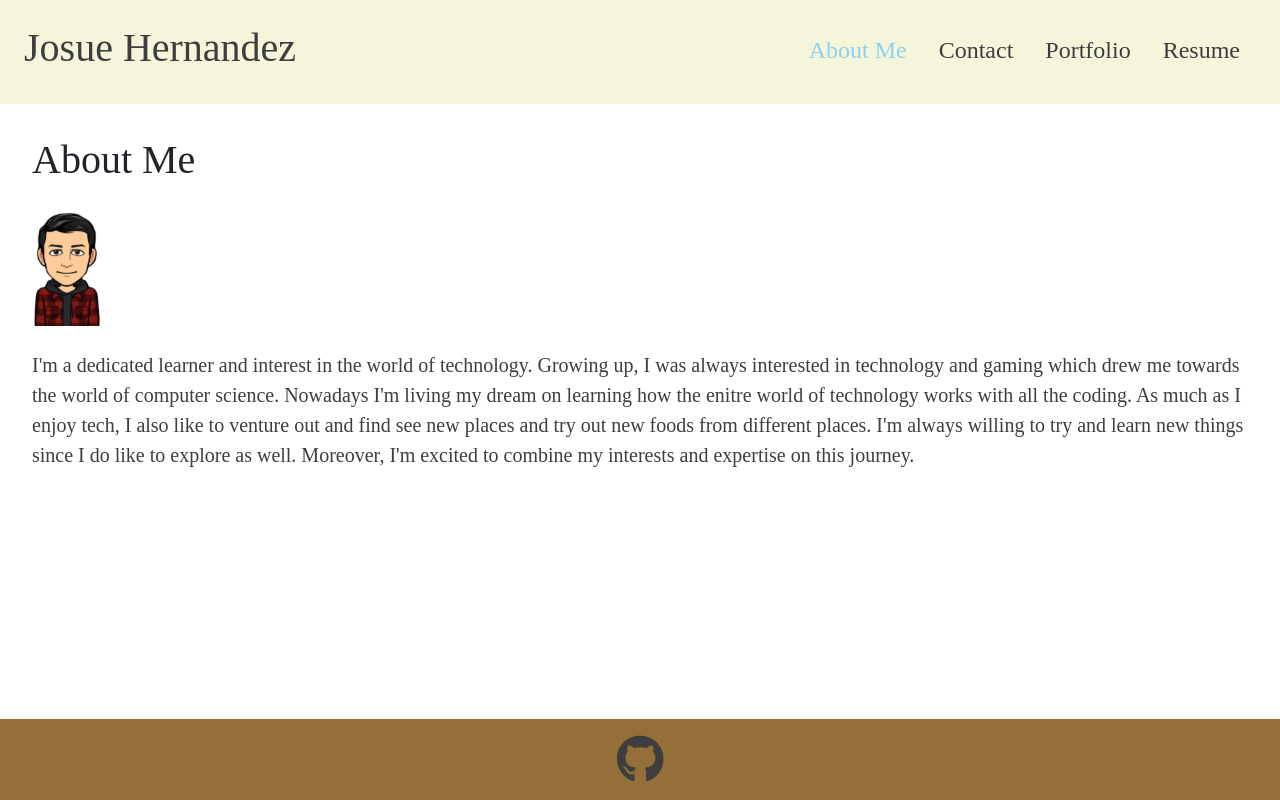
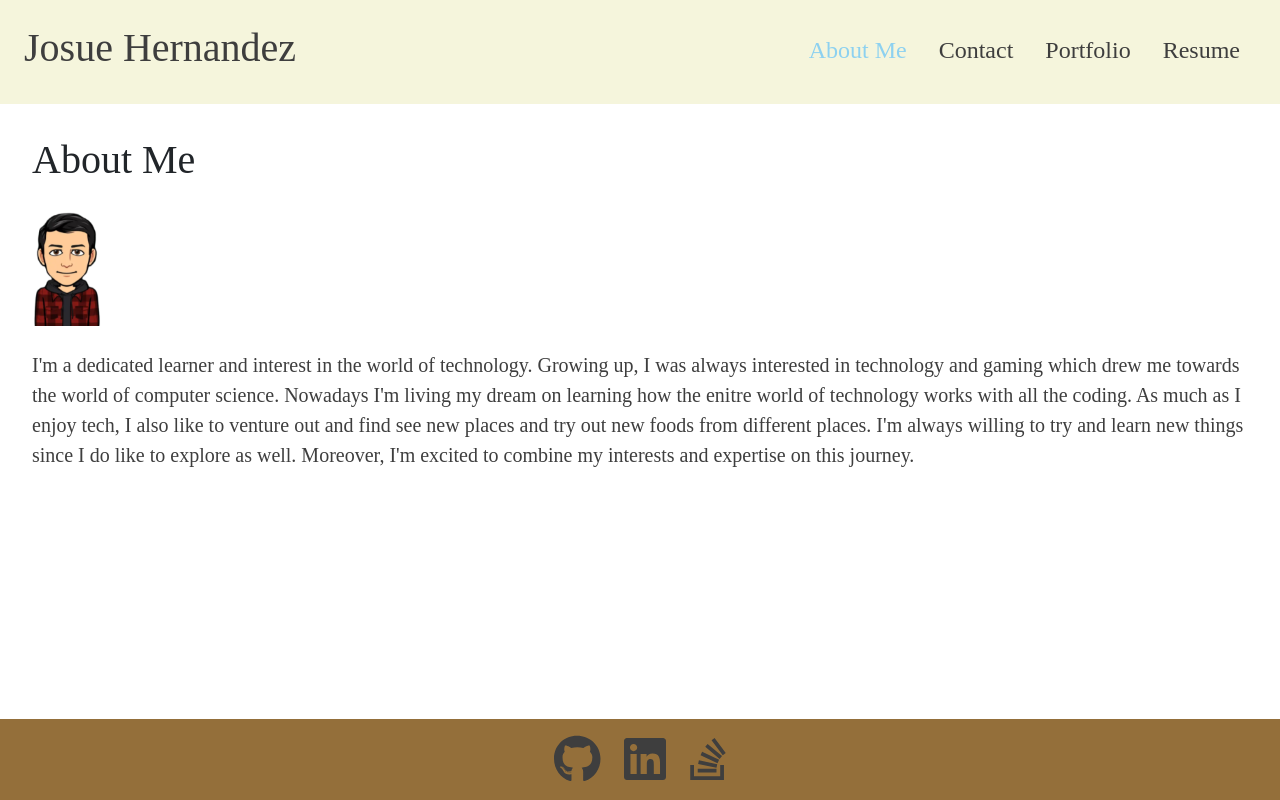
Before and after one commit to JosueHernand/JosueCodeCrafted, a React (Vite) app: page / in a window 1280 px wide. Built offline with nearby package versions, Linux system fonts and the light colour scheme.

Commit message:
Added two more icons

```diff
--- a/src/app.css
+++ b/src/app.css
@@ -43,7 +43,7 @@ p.dark-grey {
   color: var(--dark-grey);
 }
 
-.githubIcon:hover {
+.iconStyle:hover {
   color: var(--skyblue);
 }
 
--- a/src/components/Footer.jsx
+++ b/src/components/Footer.jsx
@@ -1,5 +1,5 @@
 import { FontAwesomeIcon } from '@fortawesome/react-fontawesome';
-import { faGithub } from '@fortawesome/free-brands-svg-icons';
+import { faGithub, faLinkedin, faStackOverflow } from '@fortawesome/free-brands-svg-icons';
 
 const customStyle = {
   backgroundColor: '#946f3a',
@@ -8,9 +8,14 @@ const customStyle = {
 export default function Footer() {
   return (
     <footer className='fixed-bottom d-flex justify-content-center align-items-center p-3' style={customStyle}>
-      <a href="https://github.com/JosueHernand"target='_blank'>
-        <FontAwesomeIcon icon={faGithub}
-        size="3x" className='iconStyle githubIcon'/>
+      <a href="https://github.com/JosueHernand" target='_blank' className='mx-4'>
+        <FontAwesomeIcon icon={faGithub} size="3x" className='iconStyle' />
+      </a>
+      <a href="https://www.linkedin.com/" target='_blank'>
+        <FontAwesomeIcon icon={faLinkedin} size="3x" className='iconStyle' />
+      </a>
+      <a href="https://stackoverflow.com/users/23234683/josue" target='_blank' className='mx-4'>
+        <FontAwesomeIcon icon={faStackOverflow} size="3x" className='iconStyle' />
       </a>
     </footer>
   );
```
